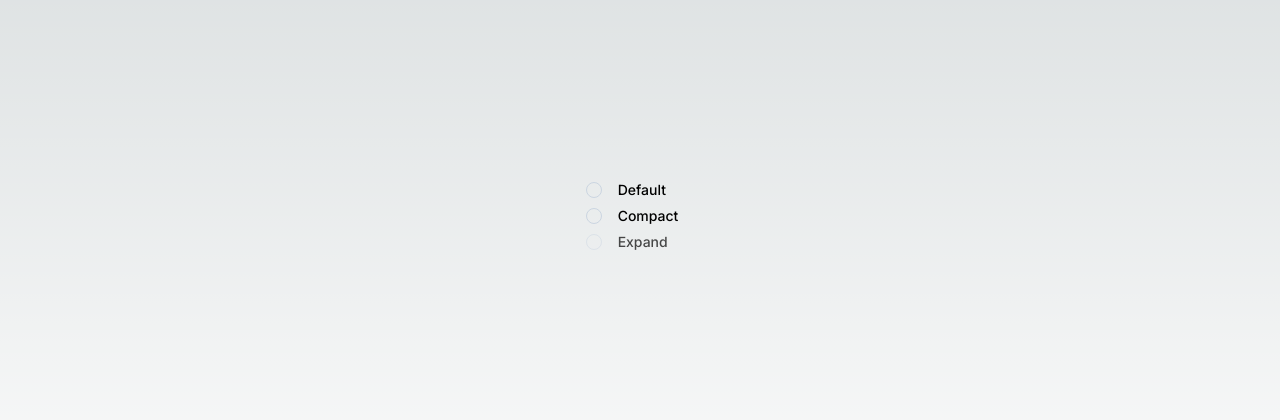
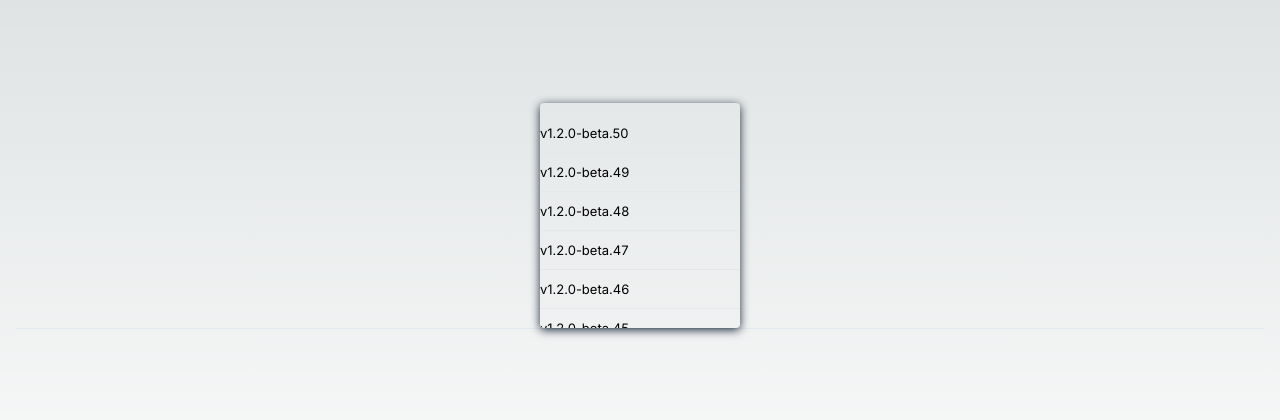
Before and after one commit to memorywanderer/next-components, a Next.js app: page / in a window 1280 px wide. Shown: the part 184-604 px from the top of the page. Built offline with nearby package versions, Linux system fonts and the light colour scheme.

Commit message:
add separator and scroll-area components

```diff
--- a/app/page.tsx
+++ b/app/page.tsx
@@ -3,30 +3,25 @@
 import { Checkbox } from "@/components/ui/checkbox/checkbox"
 import { Label } from "@/components/ui/label/label"
 import { RadioGroup, RadioGroupItem } from "@/components/ui/radio-group/radio-group"
+import { ScrollArea } from "@/components/ui/scroll-area/scroll-area";
+import { Separator } from "@/components/ui/separator/separator";
 
-
+const TAGS = Array.from({ length: 50 }).map((_, i, a) => `v1.2.0-beta.${a.length - i}`);
 export default function Home() {
 
   return (
-    <main className="w-screen h-screen flex items-center justify-center p-4">
-      <form>
-        <RadioGroup>
-          <div className="flex items-center">
-            <RadioGroupItem id='r1' value="default" />
-            <Label className="px-4 cursor-pointer" htmlFor="r1">Default</Label>
+    <main className="flex-col w-screen h-screen flex items-center justify-center p-4">
+      <ScrollArea>
+        {TAGS.map((tag) => (
+          <div
+            className="text-mauve12 text-[13px] leading-[18px] mt-2.5 pt-2.5 border-t border-t-mauve6"
+            key={tag}
+          >
+            {tag}
           </div>
-          <div className="flex items-center">
-            <RadioGroupItem id='r2' value="compact" />
-            <Label className="px-4 cursor-pointer" htmlFor="r2">Compact</Label>
-          </div>
-          <div className="flex items-center">
-            <RadioGroupItem id='r3' value="expand" disabled />
-            <Label className="px-4 cursor-pointer" htmlFor="r3">Expand</Label>
-          </div>
-        </RadioGroup>
-
-
-      </form>
+        ))}
+      </ScrollArea>
+      <Separator />
     </main>
   )
 }
--- /dev/null
+++ b/components/ui/scroll-area/scroll-area.tsx
@@ -0,0 +1,53 @@
+import React, { forwardRef } from 'react'
+import * as ScrollAreaPrimitive from '@radix-ui/react-scroll-area'
+import { cn } from '@/lib/utils'
+
+const ScrollArea = forwardRef<
+  React.ElementRef<typeof ScrollAreaPrimitive.Root>,
+  React.ComponentPropsWithoutRef<typeof ScrollAreaPrimitive.Root>
+>(({ className, children, ...props }, ref) => (
+  <ScrollAreaPrimitive.Root
+    ref={ref}
+    className={cn(
+      'relative w-[200px] h-[225px] rounded overflow-hidden shadow-[0_2px_10px] shadow-slate-800',
+      className
+    )}
+    {...props}
+  >
+    <ScrollAreaPrimitive.Viewport className='w-full h-full rounded-[inherit]'>
+      {children}
+    </ScrollAreaPrimitive.Viewport>
+    <ScrollAreaScrollbar />
+    <ScrollAreaPrimitive.Corner />
+  </ScrollAreaPrimitive.Root>
+))
+
+ScrollArea.displayName = ScrollAreaPrimitive.Root.displayName
+
+const ScrollAreaScrollbar = forwardRef<
+  React.ElementRef<typeof ScrollAreaPrimitive.ScrollAreaScrollbar>,
+  React.ComponentPropsWithoutRef<typeof ScrollAreaPrimitive.ScrollAreaScrollbar>
+>(({ className, children, orientation = 'vertical', ...props }, ref) => (
+  <ScrollAreaPrimitive.ScrollAreaScrollbar
+    ref={ref}
+    orientation={orientation}
+    className={cn(
+      'flex touch-none select-none transition-colors',
+      orientation === 'vertical' &&
+      'h-full w-2.5 border-l border-l-transparent p-[1px]',
+      orientation === 'horizontal' &&
+      'h-2.5 border-t border-t-transparent p-[1px]',
+      className
+    )}
+    {...props}
+  >
+    <ScrollAreaPrimitive.ScrollAreaThumb className='relative flex-1 rounded-full bg-slate-300 dark:bg-slate-800' />
+  </ScrollAreaPrimitive.ScrollAreaScrollbar>
+))
+
+ScrollAreaScrollbar.displayName = ScrollAreaPrimitive.ScrollAreaScrollbar.displayName
+
+export {
+  ScrollArea,
+  ScrollAreaScrollbar,
+}
--- /dev/null
+++ b/components/ui/separator/separator.tsx
@@ -0,0 +1,27 @@
+import { cn } from '@/lib/utils'
+import * as SeparatorPrimitive from '@radix-ui/react-separator'
+import { forwardRef } from 'react'
+
+
+const Separator = forwardRef<
+  React.ElementRef<typeof SeparatorPrimitive.Root>,
+  React.ComponentPropsWithoutRef<typeof SeparatorPrimitive.Root>
+>(({ className, orientation = 'horizontal', decorative = true, ...props }, ref) => (
+  <SeparatorPrimitive.Root
+    ref={ref}
+    className={cn(
+      'bg-slate-200 dark:bg-slate-700',
+      orientation === 'horizontal' ? 'h-[1px] w-full' : 'h-full w-[1px]',
+      className
+    )}
+    orientation={orientation}
+    decorative={decorative}
+    {...props}
+  />
+))
+
+Separator.displayName = SeparatorPrimitive.Root.displayName
+
+export {
+  Separator
+}
--- a/package.json
+++ b/package.json
@@ -17,7 +17,9 @@
     "@radix-ui/react-label": "^2.0.2",
     "@radix-ui/react-navigation-menu": "^1.1.3",
     "@radix-ui/react-radio-group": "^1.1.3",
+    "@radix-ui/react-scroll-area": "^1.0.4",
     "@radix-ui/react-select": "^1.2.2",
+    "@radix-ui/react-separator": "^1.0.3",
     "@radix-ui/react-tabs": "^1.0.4",
     "@types/node": "20.4.4",
     "@types/react": "18.2.16",
```
Also changed, not shown: 1 other file (tests, documents, lock files or other folders).
